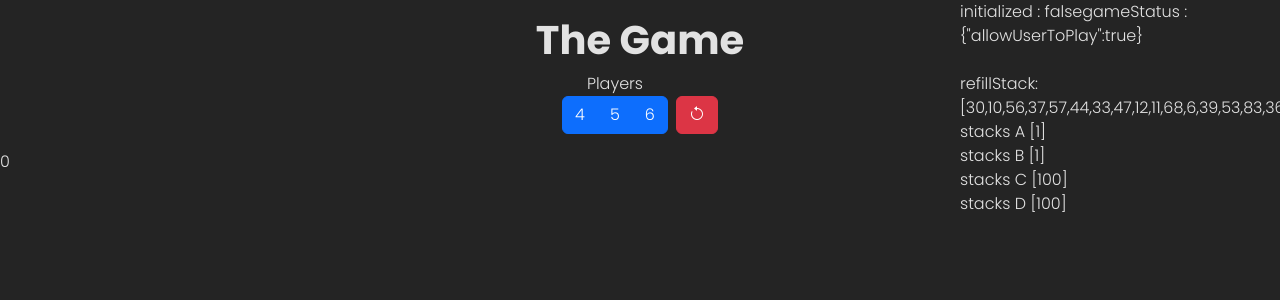
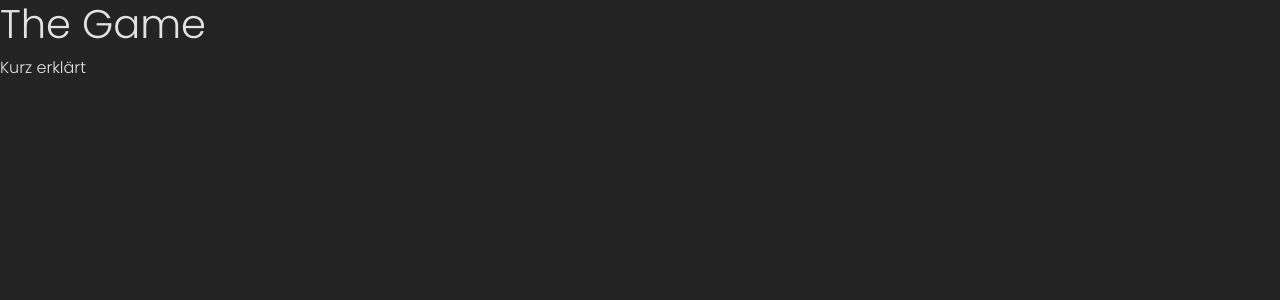
Before and after one commit to paulsteuber/the_game, a React (Vite) app: page / in a window 1280 px wide. Shown: the top 300 px of the page. Built offline with nearby package versions, Linux system fonts and the light colour scheme.

Commit message:
start with intro overlay

```diff
--- a/src/App.tsx
+++ b/src/App.tsx
@@ -5,6 +5,7 @@
 import { Game } from "./types";
 import TheGame from "./TheGame";
 import { User } from "./components/User";
+import { IntroOverlay } from "./components/IntroOverlay";
 import { Table } from "./components/Table";
 
 function App() {
@@ -21,6 +22,7 @@
   return (
     <GameContext.Provider value={valueGameStore}>
       <div className="App" id="app">
+        <IntroOverlay />
         <Header />
         {gameStore.players.length && (
           <>
--- a/src/assets/App.sass
+++ b/src/assets/App.sass
@@ -38,7 +38,6 @@
       animation-duration: 0.2s
       animation-iteration-count: infinite
     .top-card
-      width: 100%
       position: relative
       .h3
         z-index: 10
--- /dev/null
+++ b/src/assets/IntroOverlay.sass
@@ -0,0 +1,8 @@
+.intro-overlay
+  position: fixed
+  top:0
+  left: 0
+  height: 100vh
+  width: 100vw
+  z-index: 999
+  background:#242424
--- a/src/assets/TableStack.sass
+++ b/src/assets/TableStack.sass
@@ -1,6 +1,7 @@
 .stack
   .top-card
     max-width: 120px
+    width: 120px
     height: 150px
     position: relative
   .number
--- /dev/null
+++ b/src/components/IntroOverlay.tsx
@@ -0,0 +1,12 @@
+import { animated, useTransition } from "react-spring";
+import "../assets/IntroOverlay.sass";
+
+export function IntroOverlay() {
+
+  return (
+    <div className="intro-overlay">
+      <h1>The Game</h1>
+      <p>Kurz erklärt</p>
+    </div>
+  );
+}
--- a/src/components/TableStack.tsx
+++ b/src/components/TableStack.tsx
@@ -55,7 +55,7 @@
   });
   return (
 
-      <div onDragOver={(e) => onDragOver(e)} onDragLeave={(e)=> onDragLeave(e)} onDrop={(e)=>onDropped(e)} className={onDragOverStatus}>
+      <div onDragOver={(e) => onDragOver(e)} onDragLeave={(e)=> onDragLeave(e)} onDrop={(e)=>onDropped(e)} className={(stack.cards.length > 1 ? "multiple-cards ":" " )+onDragOverStatus}>
         <div className="stack-header d-flex">
           <h3 className="title">{abcd[stack.id]}</h3>
           <div className="type">
```
